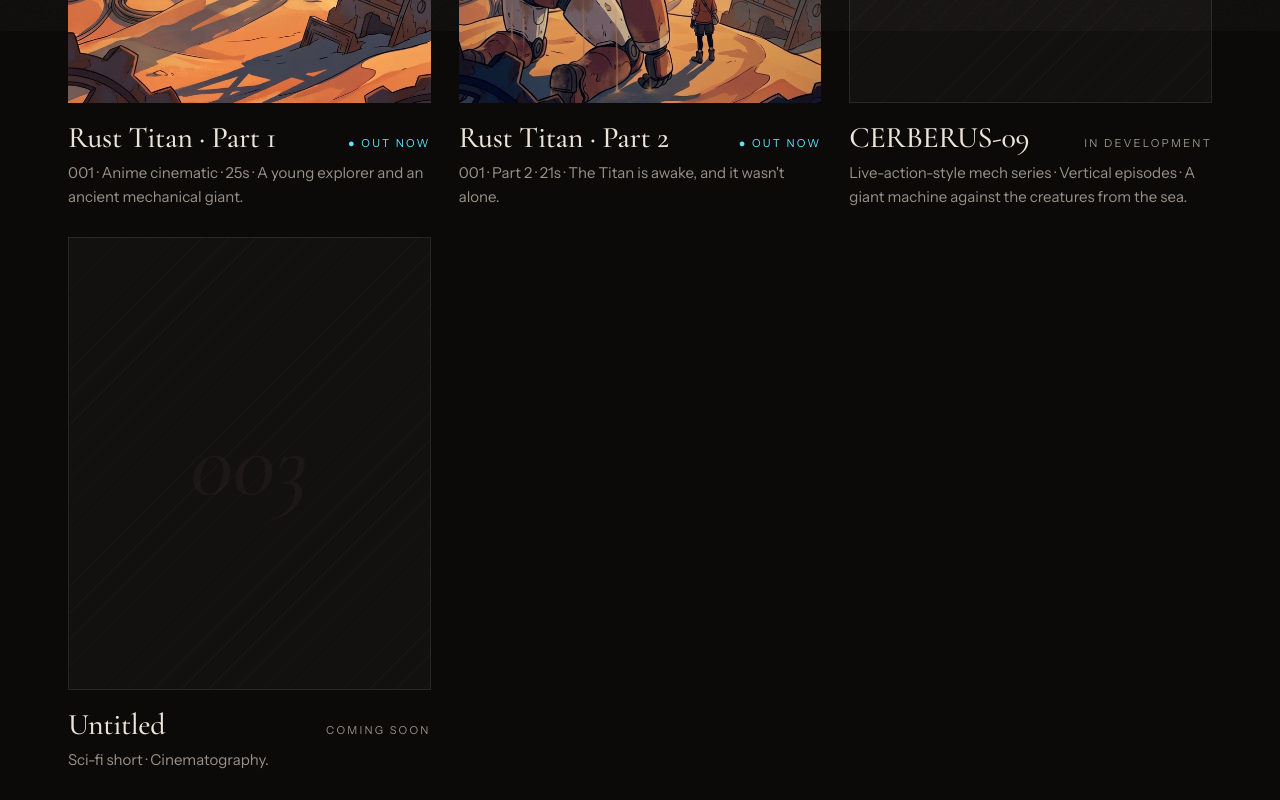
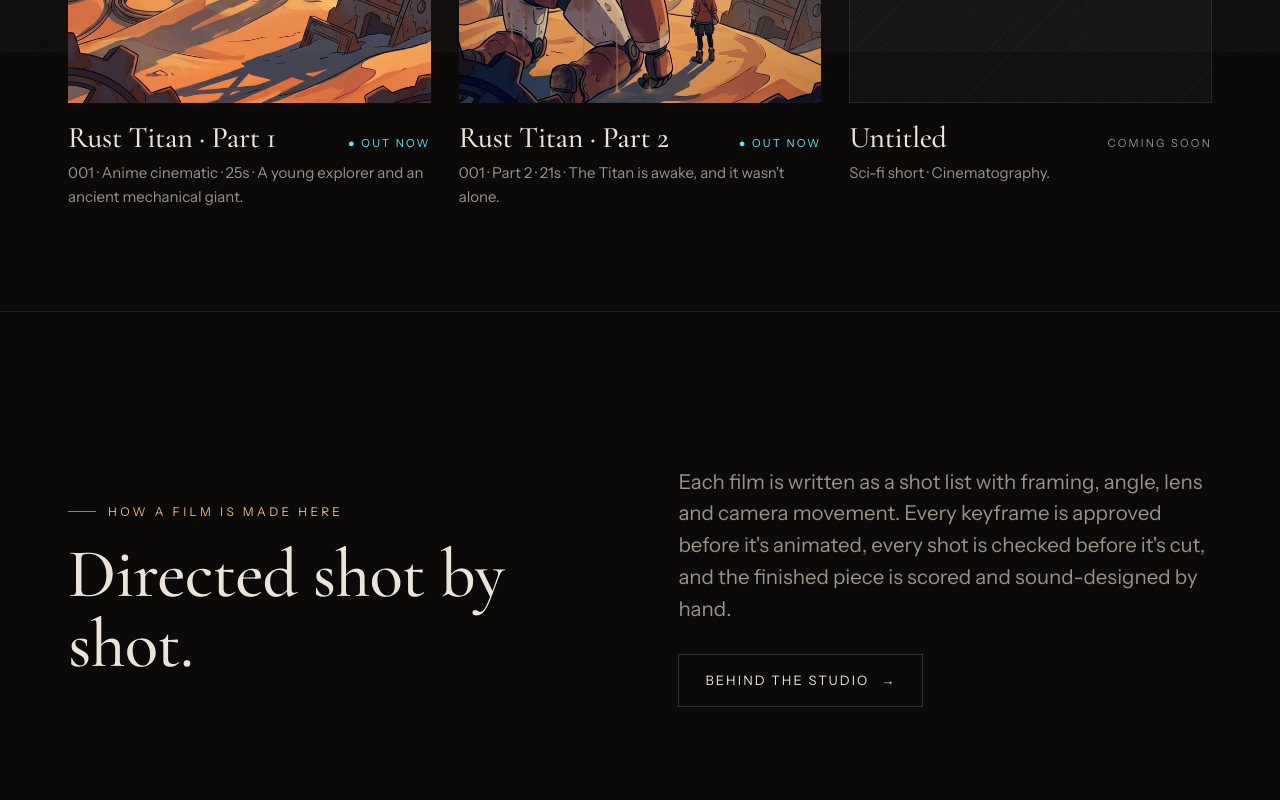
Before and after one commit to Rishi002-afk/Rishi002-afk.github.io, a plain HTML site: page films.html in a window 1280 px wide. Shown: the part 1180-1980 px from the top of the page. Drawn offline with nearby package versions, Linux system fonts and the light colour scheme.

Commit message:
Slates: remove CERBERUS-09; the coming-soon card is now 002
Co-Authored-By: Claude Opus 5.5 <noreply@anthropic.com>
Claude-Session: https://claude.ai/code/session_01HD4av65WeHzVNSpz15arHF

```diff
--- a/films.html
+++ b/films.html
@@ -51,11 +51,6 @@
       </a>
       <div class="card-film soon rv d2">
         <div class="frame"><span>002</span></div>
-        <div class="info"><h3>CERBERUS-09</h3><span class="tag">In development</span></div>
-        <p>Live-action-style mech series · Vertical episodes · A giant machine against the creatures from the sea.</p>
-      </div>
-      <div class="card-film soon rv d1">
-        <div class="frame"><span>003</span></div>
         <div class="info"><h3>Untitled</h3><span class="tag">Coming soon</span></div>
         <p>Sci-fi short · Cinematography.</p>
       </div>
```
Also changed, not shown: index.html (+2 -2 lines).
